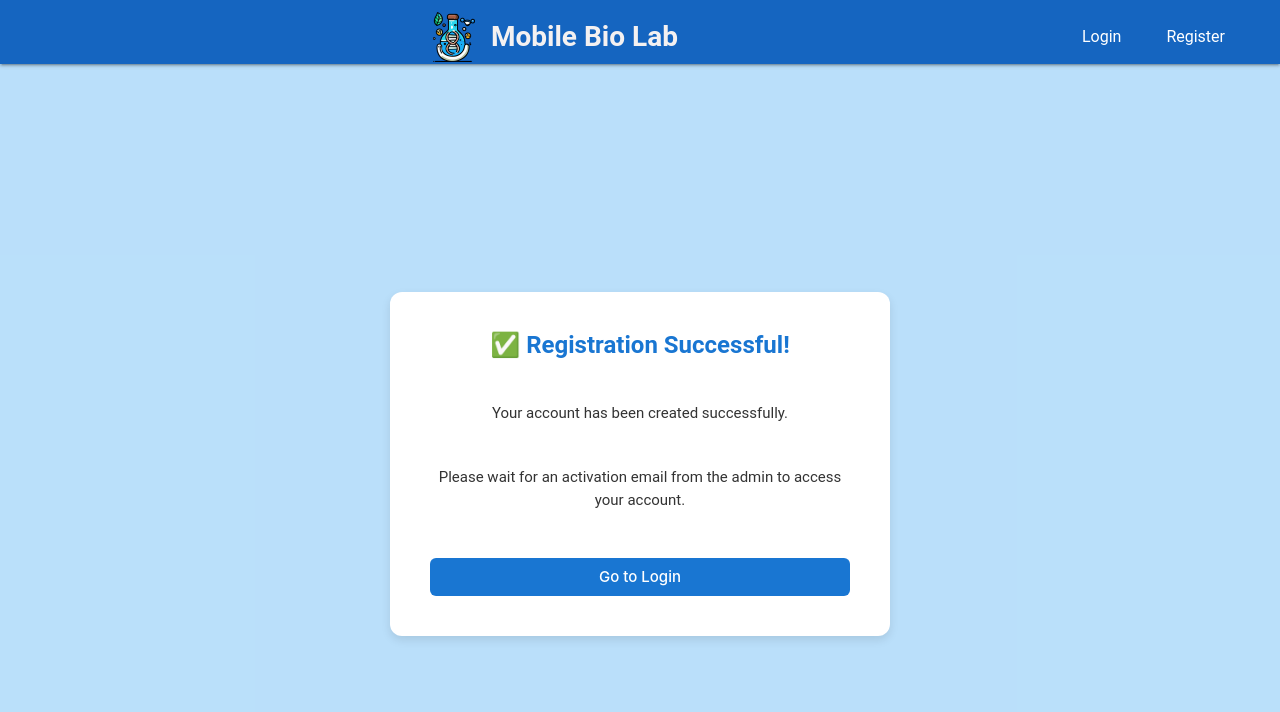
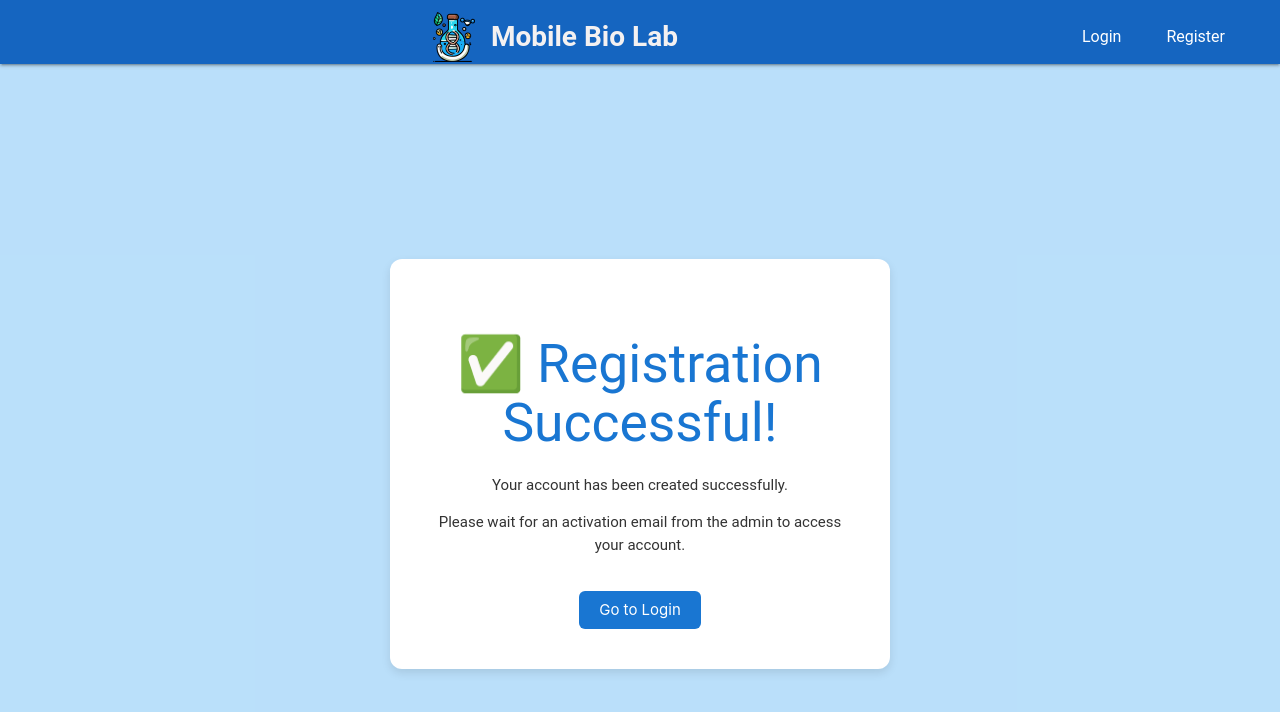
Before and after one commit to Romi-2/Mobile-Bio-Lab-Fullstack, a React (Vite) app in the folder Frontend/Mobile-Bio-Lab/: page /registration-success in a window 1280 px wide. Shown: the top 712 px of the page. Built offline with nearby package versions, Linux system fonts and the light colour scheme.

Commit message:
Fix bug related to registration card  is fixed

```diff
--- a/Frontend/Mobile-Bio-Lab/src/App.css
+++ b/Frontend/Mobile-Bio-Lab/src/App.css
@@ -114,7 +114,7 @@ select {
 
 /* Registeration sucess page */
 
-.register-container {
+.registeration-container {
   height: 100vh;              /* Full screen height */
   width: 100vw;               /* Full screen width */
   display: flex;              /* Flexbox to center */
@@ -123,7 +123,7 @@ select {
   background-color:  rgba(148, 209, 250, 0.6);;  /* Optional background */
 }
 
-.register-card {
+.registeration-card {
   background: #fff;
   padding: 40px;
   border-radius: 12px;
--- a/Frontend/Mobile-Bio-Lab/src/pages/RegistrationSuccess.tsx
+++ b/Frontend/Mobile-Bio-Lab/src/pages/RegistrationSuccess.tsx
@@ -6,8 +6,8 @@ const RegistrationSuccess: React.FC = () => {
   const navigate = useNavigate();
 
   return (
-    <div className="register-container">
-      <div className="register-card" style={{ textAlign: "center" }}>
+    <div className="registeration-container">
+      <div className="registeration-card" style={{ textAlign: "center" }}>
         <h2 style={{ color: "#1976d2" }}>✅ Registration Successful!</h2>
         <p>Your account has been created successfully.</p>
         <p>Please wait for an activation email from the admin to access your account.</p>
```
